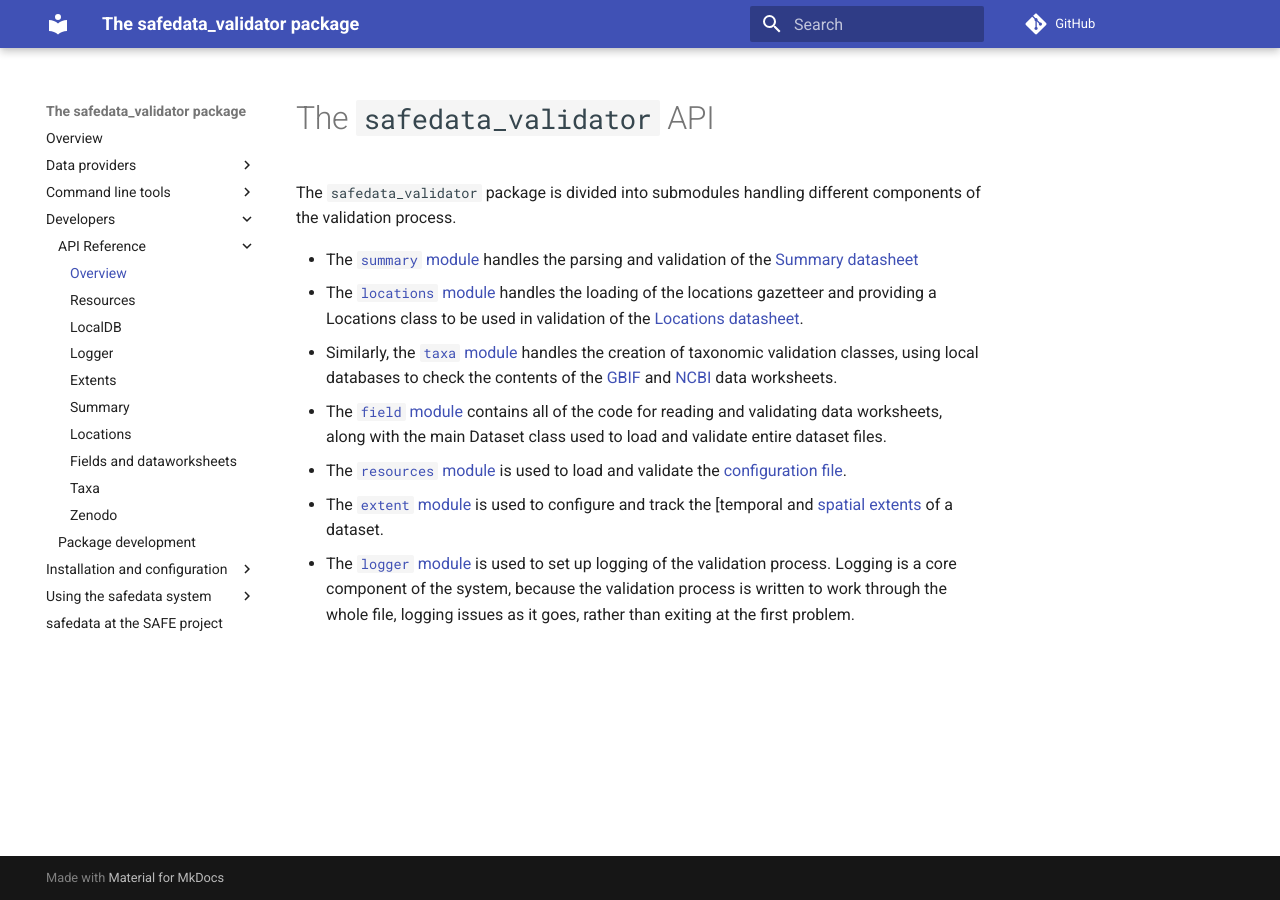
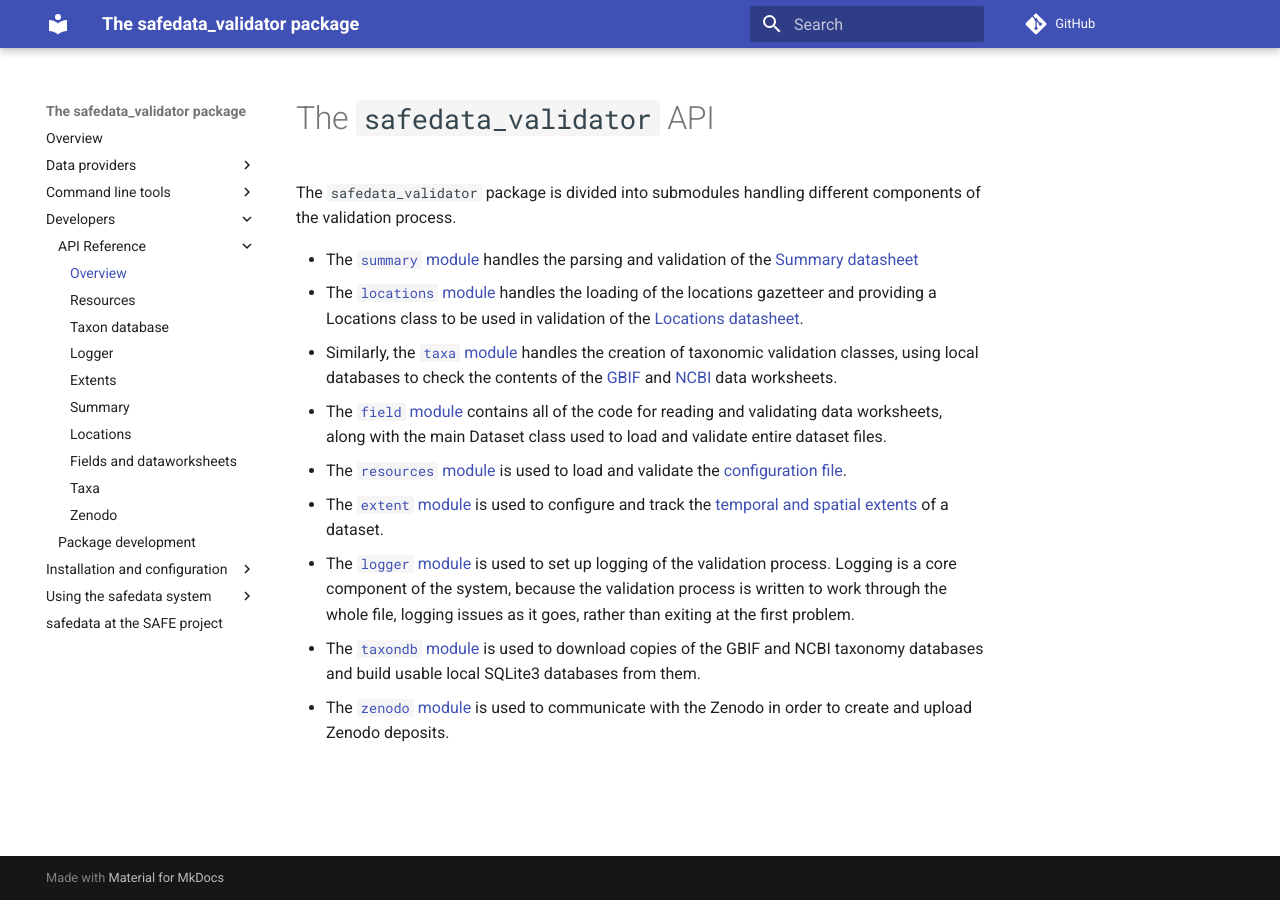
Before and after one commit to ImperialCollegeLondon/safedata_validator, an MkDocs documentation site: the page built from docs/api/overview.md, in a window 1280 px wide. Built offline with MkDocs 1.6.1 and Material for MkDocs 9.7.7, drawn with Linux system fonts in a browser that asks for light colours; comment, search, counter and statistics services are not loaded.

```diff
--- a/docs/api/overview.md
+++ b/docs/api/overview.md
@@ -18,8 +18,12 @@ components of the validation process.
 * The [`resources` module](./resources.md) is used to load and validate the
   [configuration file](../install/configuration.md).
 * The [`extent` module](./extent.md) is used to configure and track the [temporal and
-  [spatial extents](../install/configuration.md#extents) of a dataset.
+  spatial extents](../install/configuration.md#extents) of a dataset.
 * The [`logger` module](./logger.md) is used to set up logging of the validation
   process. Logging is a core component of the system, because the validation process is
   written to work through the whole file, logging issues as it goes, rather than exiting
   at the first problem.
+* The [`taxondb` module](./taxondb.md) is used to download copies of the GBIF and NCBI
+  taxonomy databases and build usable local SQLite3 databases from them.
+* The [`zenodo` module](./zenodo.md) is used to communicate with the Zenodo in order to
+  create and upload Zenodo deposits.
--- a/mkdocs.yml
+++ b/mkdocs.yml
@@ -38,7 +38,7 @@ nav:
     - 'API Reference':
       - 'Overview': 'api/overview.md'
       - 'Resources': 'api/resources.md'
-      - 'LocalDB': 'api/taxondb.md'
+      - 'Taxon database': 'api/taxondb.md'
       - 'Logger': 'api/logger.md'
       - 'Extents': 'api/extent.md'
       - 'Summary': 'api/summary.md'
```
Also changed, not shown: 2 other files.
